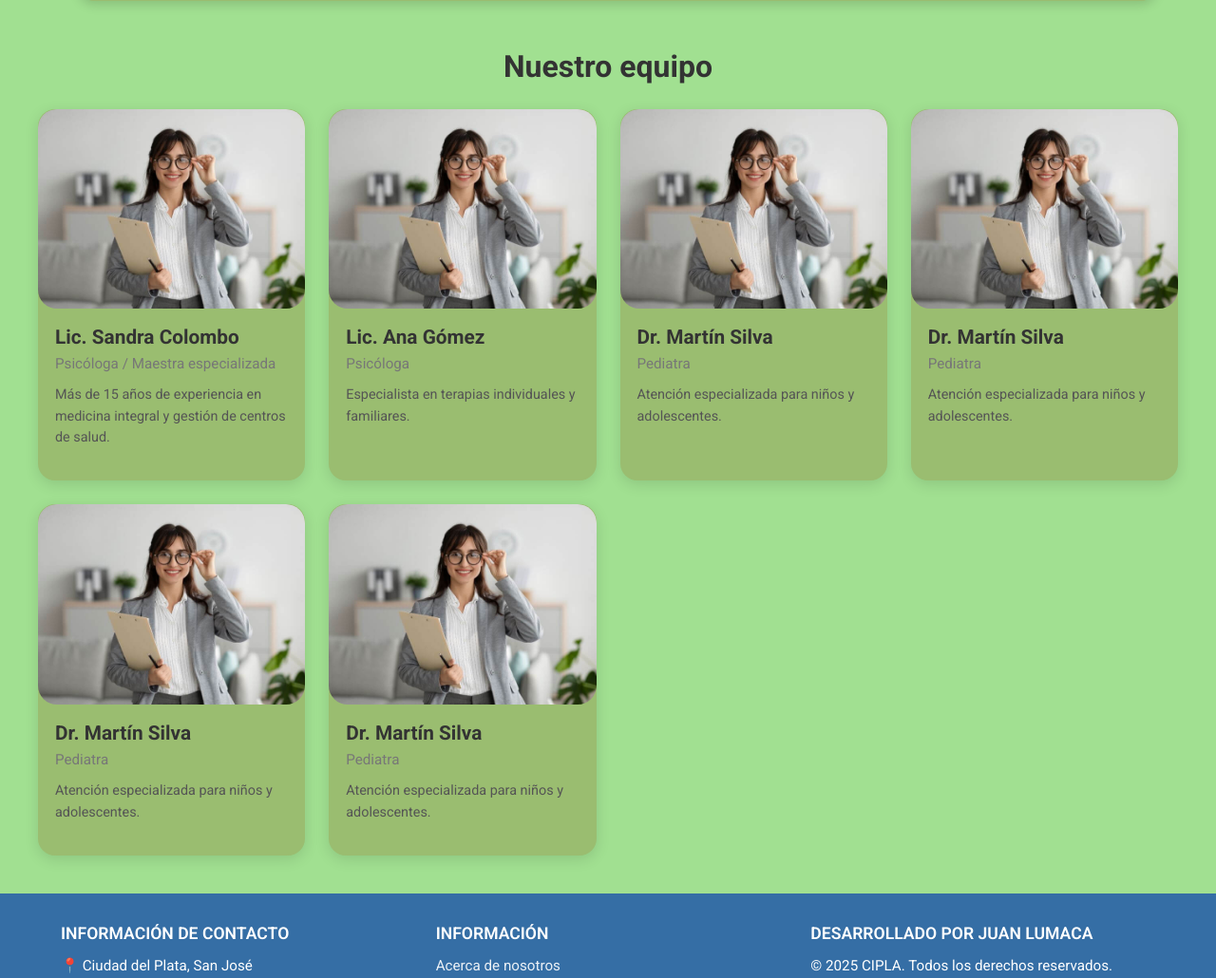
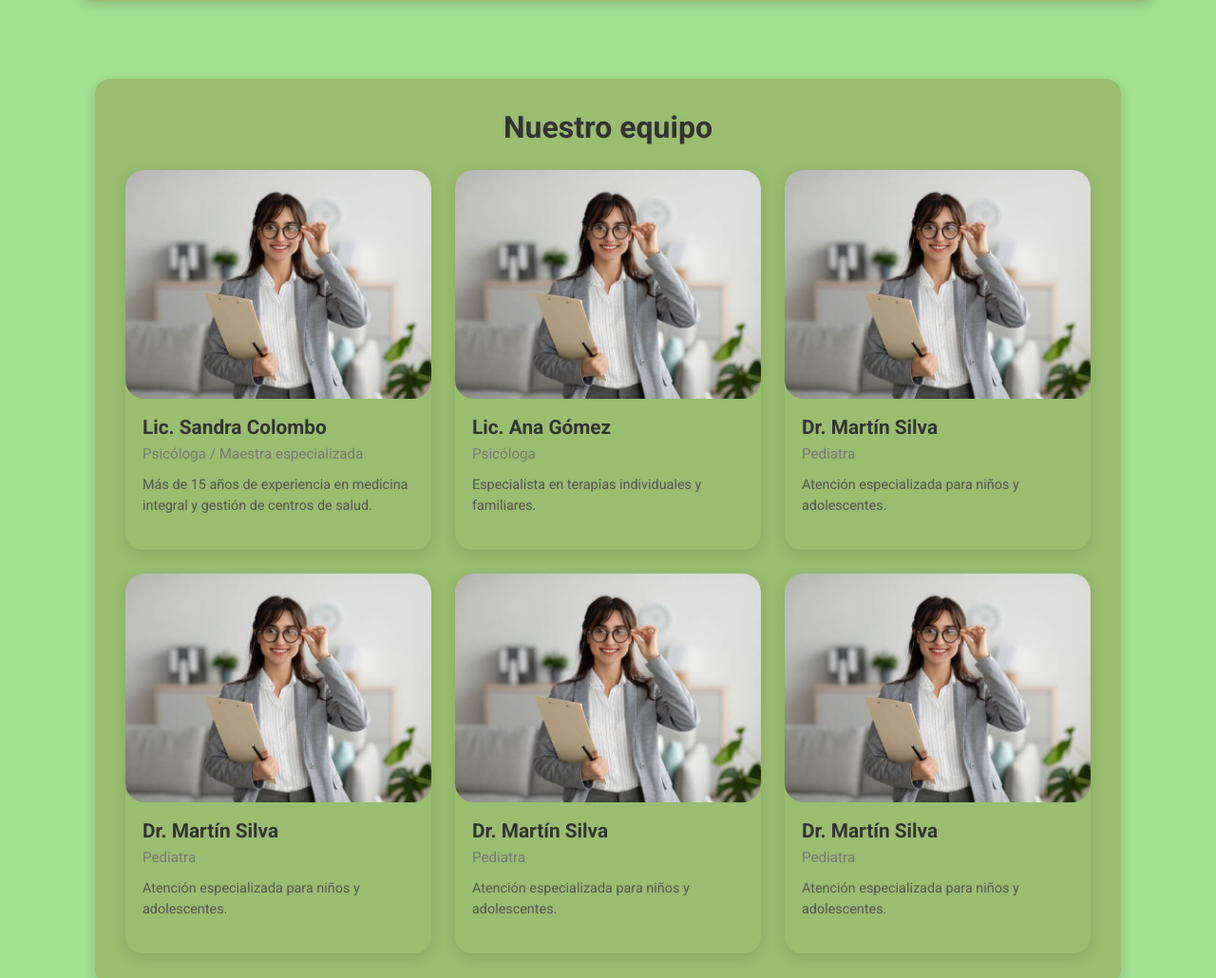
Before and after one commit to jlumaca/DesarrolloWeb, a plain HTML site: page index.html in a window 1280 px wide. Shown: the part 839-1869 px from the top of the page at 95% size. Drawn offline with nearby package versions, Linux system fonts and the light colour scheme.

Commit message:
nuestro equipo

```diff
--- a/index.html
+++ b/index.html
@@ -81,8 +81,8 @@
     </section>
 
     <section id="nuestro-equipo">
+        <div class="card_nuestro_equipo">
             <h3 class="titulo-seccion">Nuestro equipo</h3>
-
             <div class="equipo-grid">
 
                 <div class="card-equipo">
@@ -153,6 +153,8 @@
 
 
             </div>
+        </div>
+
     </section>
 
     <footer>
```
Lines whose indentation alone changed are shown as unchanged.
